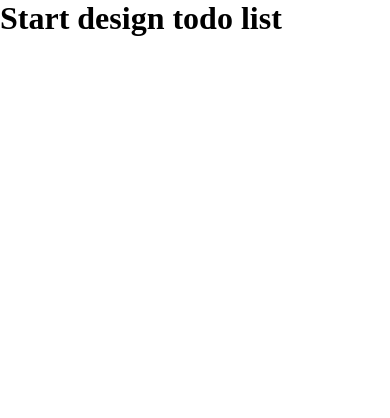
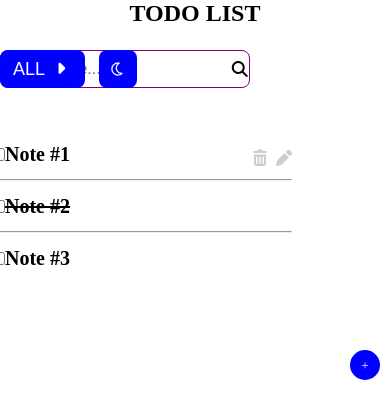
Before and after one commit to umme-nishi/beginner-friendly-dom-projects, a plain HTML site: page todo-list/index.html in a window 390 px wide. Drawn offline with Linux system fonts and the light colour scheme.

Commit message:
Add homepage design file

```diff
--- a/todo-list/assets/css/style.css
+++ b/todo-list/assets/css/style.css
@@ -14,3 +14,145 @@ a {
 li {
   list-style: none;
 }
+body {
+  display: flex;
+  justify-content: center;
+}
+
+.main {
+  width: 750px;
+  height: 710px;
+}
+h2 {
+  text-align: center;
+}
+.search-bar {
+  width: 595px;
+  height: 38px;
+  border: 1px solid purple;
+  position: absolute;
+  top: 50px;
+  border-radius: 8px;
+  display: flex;
+  justify-content: space-between;
+  align-items: center;
+}
+.search {
+  border: none;
+  width: 100%;
+  font-size: 16px;
+}
+.note {
+  width: 520px;
+  height: 147px;
+}
+
+.button {
+  width: 137px;
+  top: 50px;
+  position: absolute;
+  display: flex;
+  justify-self: end;
+  justify-content: space-between;
+}
+
+.button1 {
+  width: 85px;
+  height: 38px;
+  background-color: blue;
+  border-radius: 8px;
+  color: white;
+  font-size: 18px;
+  border: none;
+}
+.button2 {
+  width: 38px;
+  height: 38px;
+  background-color: blue;
+  border: none;
+  border-radius: 8px;
+  color: white;
+}
+
+.icon {
+  width: 62px;
+  height: 18px;
+  border: 1px solid black;
+  color: #cdcdcd;
+  position: absolute;
+  top: 120px;
+  left: 780px;
+  border: none;
+}
+
+table {
+  top: 100px;
+  position: absolute;
+  font-size: 20px;
+  left: 400px;
+  line-height: 50px;
+}
+hr {
+  width: 420px;
+}
+.button3 {
+  width: 50px;
+  height: 50px;
+  background-color: blue;
+  border: none;
+  border-radius: 8px;
+  color: white;
+  position: absolute;
+  top: 650px;
+  border-radius: 50%;
+  position: absolute;
+  left: 990px;
+}
+
+@media (max-width: 600px) {
+  .main {
+    width: 400px;
+    height: 400px;
+  }
+
+  .search-bar {
+    width: 250px;
+    height: 38px;
+  }
+
+  .note {
+    width: 250px;
+    height: 38px;
+    position: absolute;
+    right: 550px;
+    font-size: 12px;
+  }
+
+  .icon {
+    width: 62px;
+    height: 18px;
+    border: 1px solid black;
+    color: #cdcdcd;
+    position: absolute;
+    top: 150px;
+    left: 250px;
+    border: none;
+  }
+  hr {
+    width: 300px;
+  }
+
+  .button3 {
+    width: 30px;
+    height: 30px;
+    background-color: blue;
+    border: none;
+    border-radius: 8px;
+    color: white;
+    position: absolute;
+    top: 350px;
+    border-radius: 50%;
+    position: absolute;
+    left: 350px;
+  }
+}
--- a/todo-list/index.html
+++ b/todo-list/index.html
@@ -5,8 +5,46 @@
     <meta name="viewport" content="width=device-width, initial-scale=1.0" />
     <title>Todo List</title>
     <link rel="stylesheet" href="./assets/css/style.css" />
+    <link
+      rel="stylesheet"
+      href="https://cdnjs.cloudflare.com/ajax/libs/font-awesome/7.0.0/css/all.min.css"
+    />
   </head>
   <body>
-    <h1>Start design todo list</h1>
+    <div class="main">
+      <div class="section">
+        <h2>TODO LIST</h2>
+        <div class="search-wrap">
+          <div class="search-bar">
+            <input type="text" placeholder="Search note..." class="search" />
+            <i class="fa fa-search"></i>
+          </div>
+          <div class="button">
+            <button class="button1">
+              ALL <i class="fas fa-caret-right"></i>
+            </button>
+            <button class="button2"><i class="fa-regular fa-moon"></i></button>
+          </div>
+        </div>
+      </div>
+      <div class="icon">
+        <i class="fa-solid fa-trash-can"></i>
+        <i class="fa-solid fa-pen"></i>
+      </div>
+      <div class="note">
+        <table>
+          <tr>
+            <td>
+              <b><input type="checkbox" name="" />Note #1</b> <br />
+              <hr />
+              <input type="checkbox" name="" /><del><b>Note #2 </b></del><br />
+              <hr />
+              <input type="checkbox" name="" /><b>Note #3 </b><br />
+            </td>
+          </tr>
+        </table>
+      </div>
+      <button class="button3"><i class="fa-regular fa-plus"></i></button>
+    </div>
   </body>
 </html>
```
